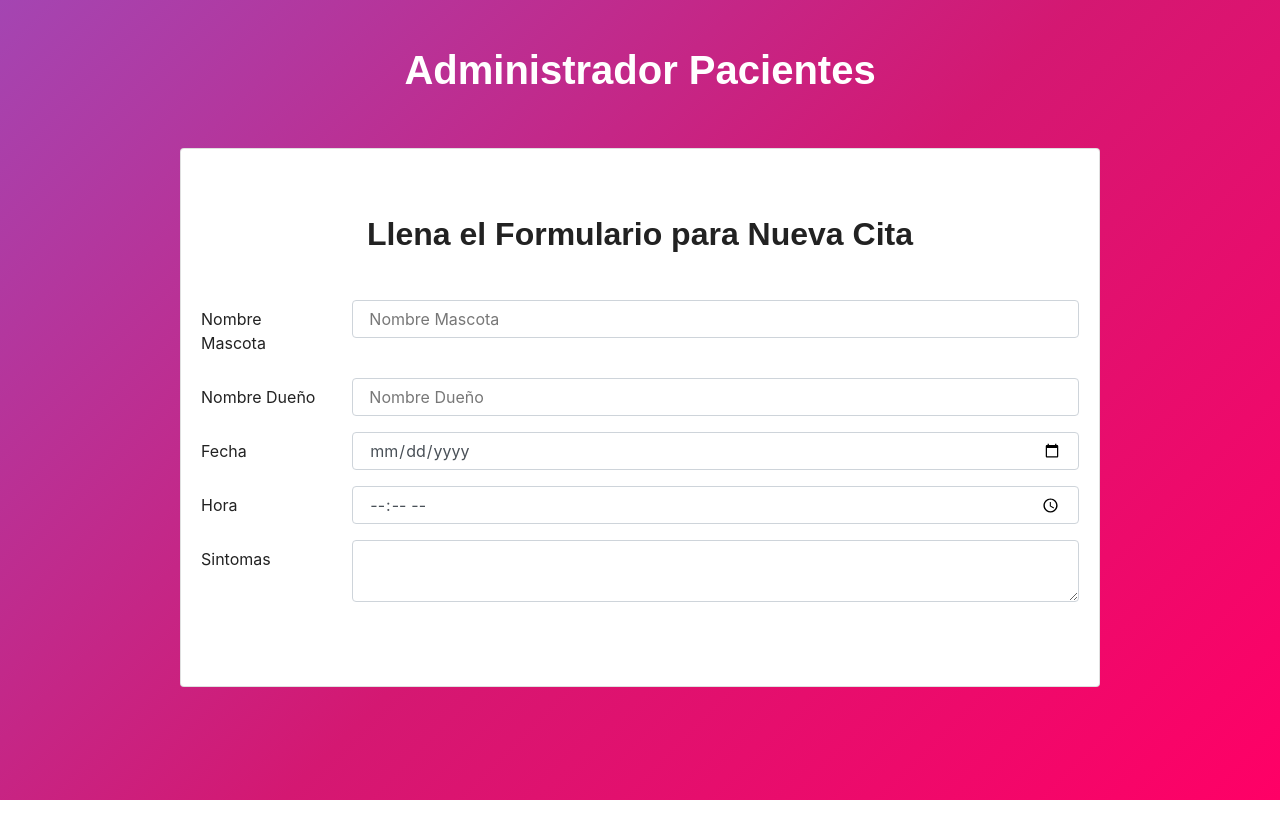
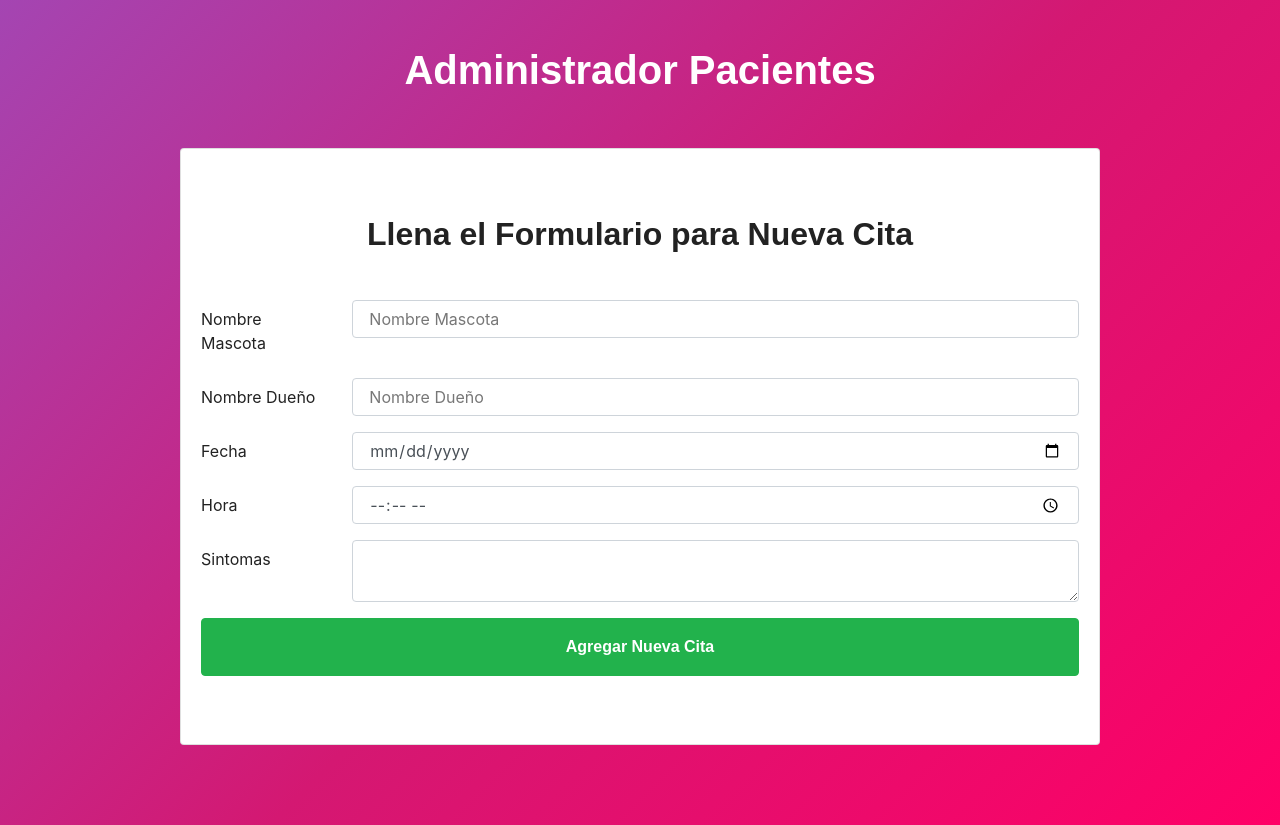
Before and after one commit to crisroddev/react-hooks-redux, a React (Create React App) app in the folder administrador-pacientes/: page / in a window 1280 px wide. Before the commit the page ends 800 px from the top, so only its background shows below. Built offline with nearby package versions, Linux system fonts and the light colour scheme; a web font is replaced by a local one.

Commit message:
button submit

```diff
--- a/administrador-pacientes/src/components/NuevaCita.js
+++ b/administrador-pacientes/src/components/NuevaCita.js
@@ -75,6 +75,7 @@ class NuevaCita extends Component {
                                 </textarea>
                             </div>
                         </div>
+                        <input type="submit" className="py-3 btn btn-success btn-block" value="Agregar Nueva Cita"/>
                     </form>
                 </div>
 
```
